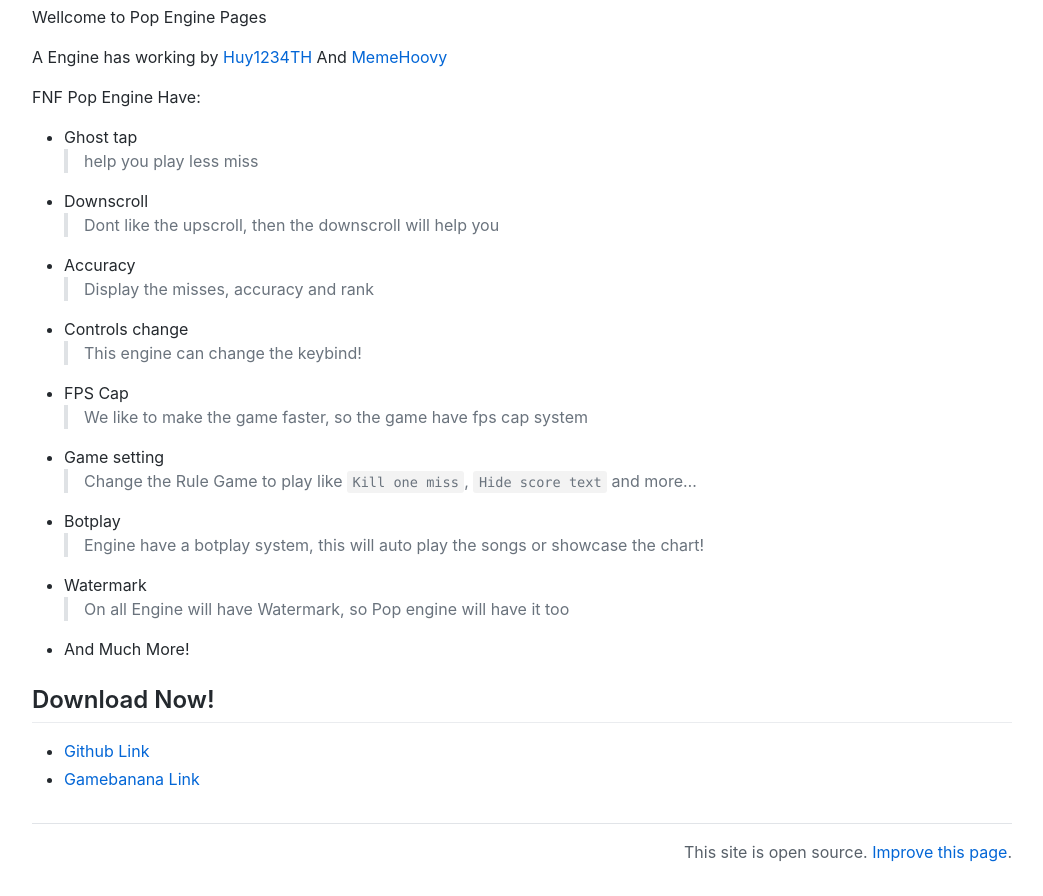
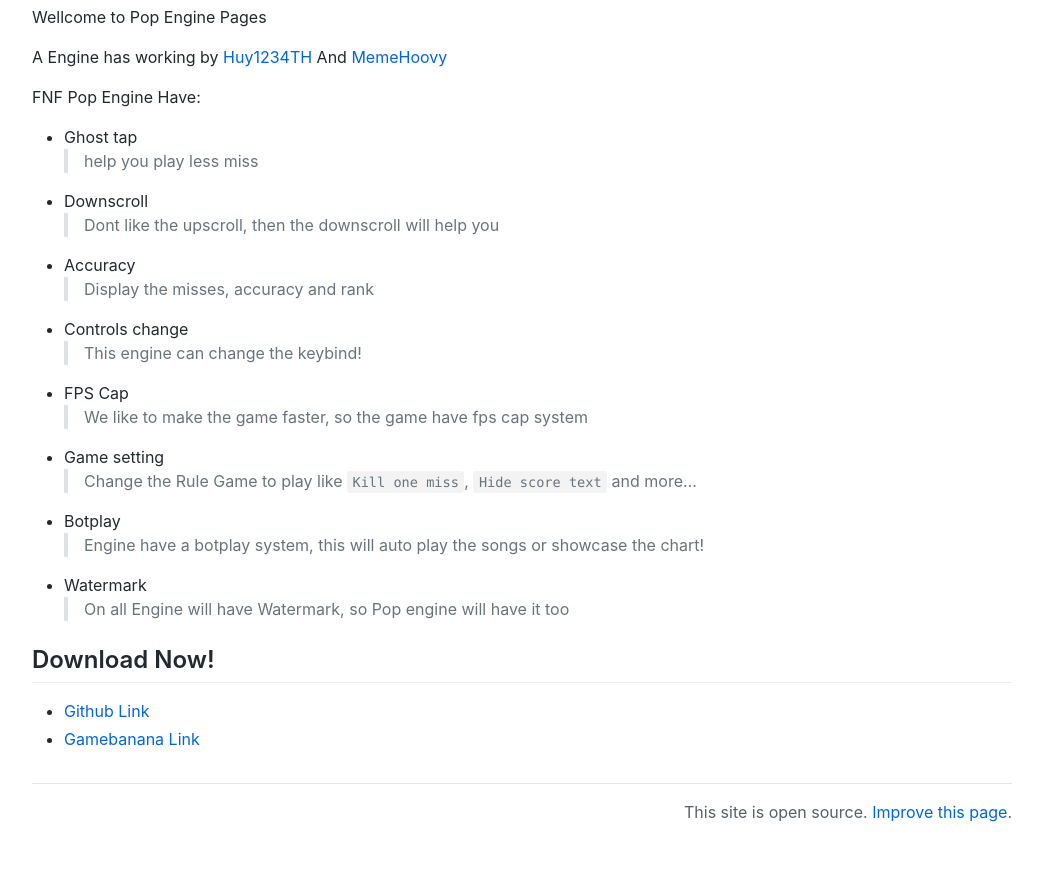
Before and after one commit to Hoovy-Team/FNF-Pop-Engine-Legacy, a plain HTML site: page docs/index.html in a window 1280 px wide. Shown: the part 168-1064 px from the top of the page, without its empty margins (118-1161 px from the left). After the commit the page ends 1024 px from the top, so only its background shows below. Drawn offline with Linux system fonts and the light colour scheme; files that its build step writes are made by us from their sources; a script that the page names is missing.

Commit message:
update text

```diff
--- a/docs/index.html
+++ b/docs/index.html
@@ -90,7 +90,7 @@
       <p>On all Engine will have Watermark, so Pop engine will have it too</p>
     </blockquote>
   </li>
-  <li>And Much More!</li>
+  <meta name="description" content="And Much More" />
 </ul>
 
 <h2 id="download-now">Download Now!</h2>
```
